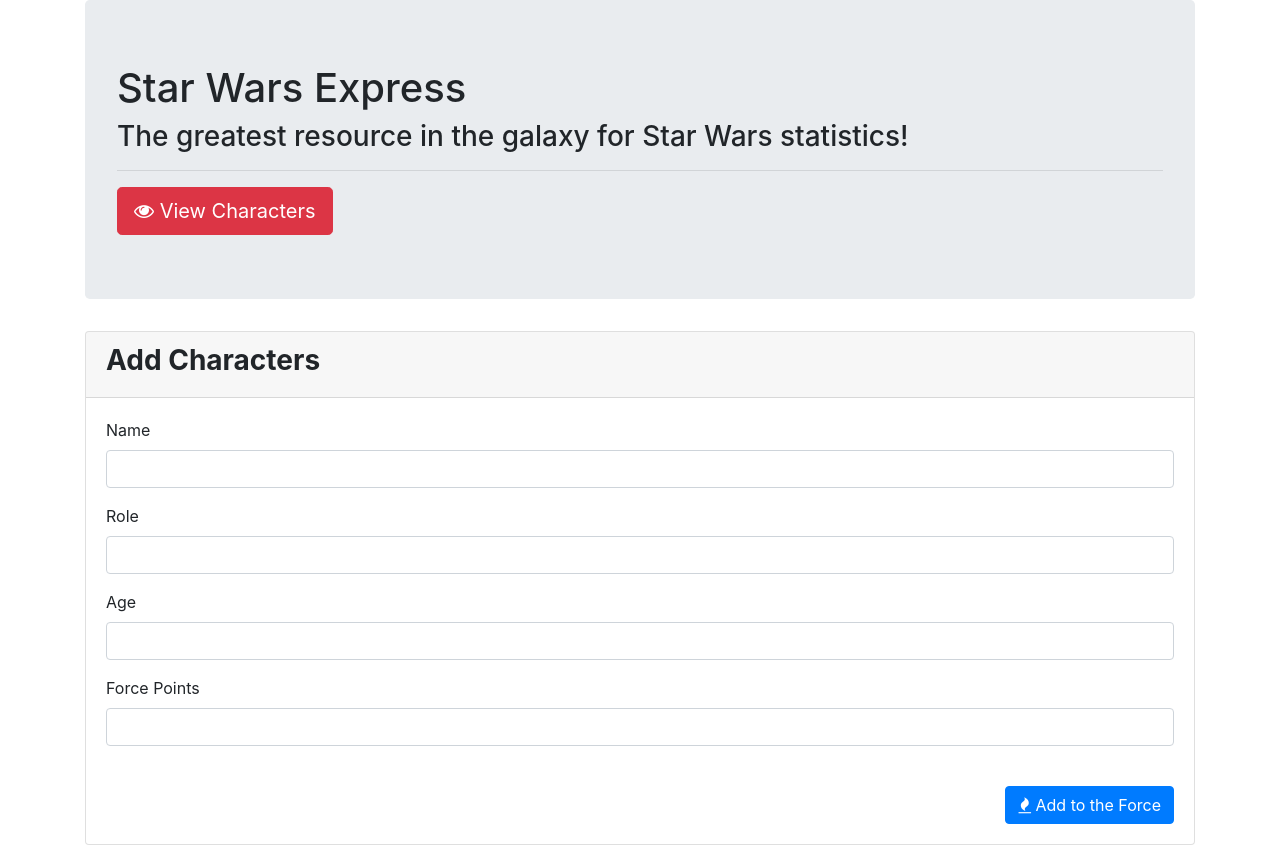
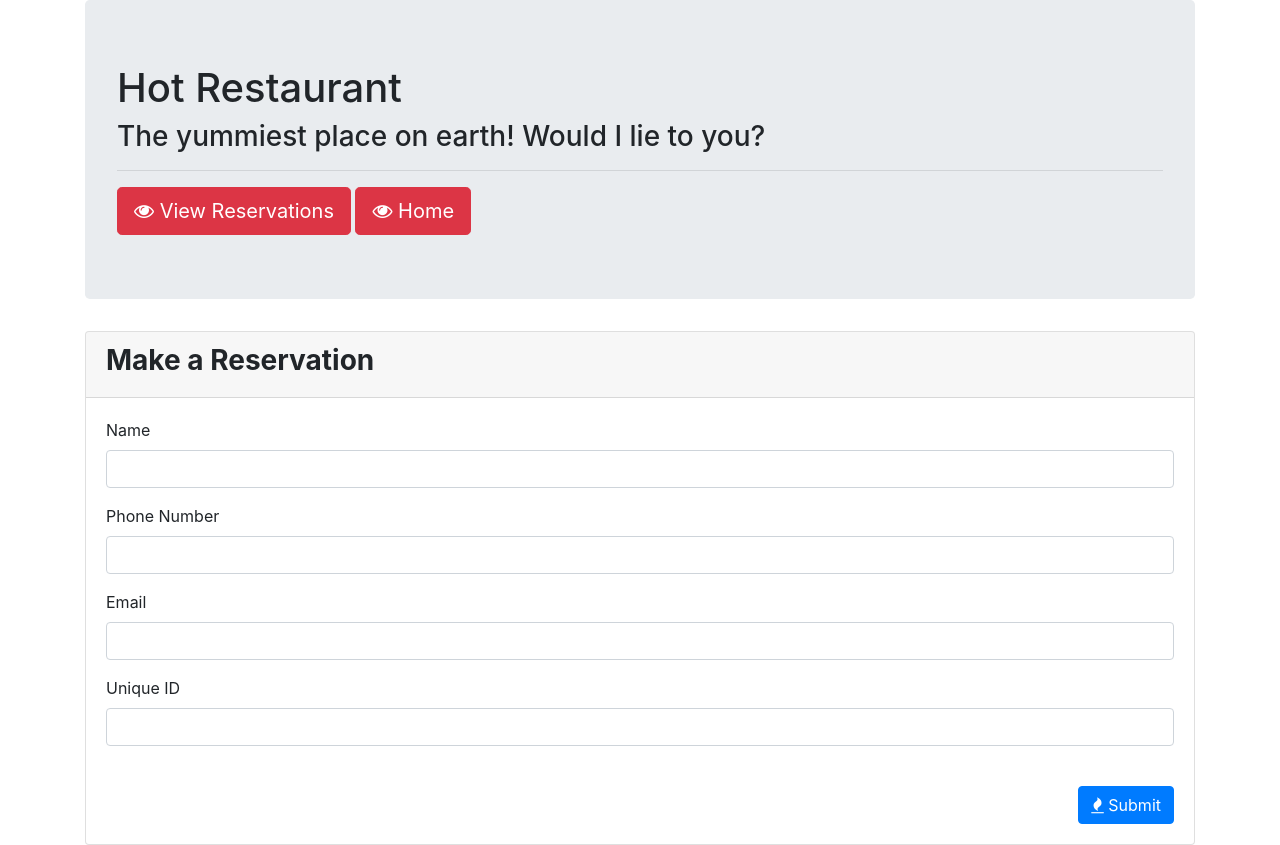
Before and after one commit to MatthewShawn/HotRestaurant, a website: page reservation.html in a window 1280 px wide. Drawn offline with nearby package versions, Linux system fonts and the light colour scheme.

Commit message:
make a reservation page

```diff
--- a/reservation.html
+++ b/reservation.html
@@ -3,7 +3,7 @@
 
 <head>
     <meta charset="UTF-8">
-    <title>Star Wars - Express</title>
+    <title>Hot Restaurant</title>
     <!-- Latest compiled and minified CSS & JS -->
     <link rel="stylesheet" href="https://maxcdn.bootstrapcdn.com/bootstrap/4.0.0/css/bootstrap.min.css">
     <link rel="stylesheet" href="https://stackpath.bootstrapcdn.com/font-awesome/4.7.0/css/font-awesome.min.css">
@@ -16,10 +16,11 @@
 
     <div class="container">
         <div class="jumbotron">
-            <h1>Star Wars Express</h1>
-            <h3>The greatest resource in the galaxy for Star Wars statistics!</h3>
+            <h1>Hot Restaurant</h1>
+            <h3>The yummiest place on earth! Would I lie to you?</h3>
             <hr>
-            <a href="/"><button class="btn btn-danger btn-lg"><span class="fa fa-eye"></span> View Characters</button></a>
+            <a href="/"><button class="btn btn-danger btn-lg"><span class="fa fa-eye"></span> View Reservations</button></a>
+            <a href="/"><button class="btn btn-danger btn-lg"><span class="fa fa-eye"></span> Home</button></a>
         </div>
         <div class="row">
 
@@ -27,7 +28,7 @@
 
                 <div class="card">
                     <div class="card-header">
-                        <h3><strong>Add Characters</strong></h3>
+                        <h3><strong>Make a Reservation</strong></h3>
                     </div>
                     <div class="card-body">
                         <form method="POST" role="form">
@@ -38,24 +39,24 @@
                             </div>
 
                             <div class="form-group">
-                                <label for="role">Role</label>
-                                <input type="text" class="form-control" id="role">
+                                <label for="phone">Phone Number</label>
+                                <input type="text" class="form-control" id="phone">
                             </div>
 
                             <div class="form-group">
-                                <label for="age">Age</label>
-                                <input type="text" class="form-control" id="age">
+                                <label for="email">Email</label>
+                                <input type="text" class="form-control" id="email">
                             </div>
 
                             <div class="form-group">
-                                <label for="force-points">Force Points</label>
-                                <input type="text" class="form-control" id="force-points">
+                                <label for="unique-id">Unique ID</label>
+                                <input type="text" class="form-control" id="unique-id">
                             </div>
 
                         </form>
                         <br>
                         <div class="text-right">
-                            <button type="submit" class="btn btn-primary btn-md" id="add-btn"><span class="fa fa-fire"></span> Add to the Force</button>
+                            <button type="submit" class="btn btn-primary btn-md" id="add-btn"><span class="fa fa-fire"></span> Submit</button>
                         </div>
                     </div>
                 </div>
@@ -68,18 +69,18 @@
         // Question: What does this code do?
         $("#add-btn").on("click", function(event) {
             event.preventDefault();
-            var newCharacter = {
+            var newReservation = {
                 name: $("#name").val().trim(),
-                role: $("#role").val().trim(),
-                age: $("#age").val().trim(),
-                forcePoints: $("#force-points").val().trim()
+                phone: $("#phone").val().trim(),
+                email: $("#email").val().trim(),
+                uniqueId: $("#unique-id").val().trim()
             };
 
             // Question: What does this code do??
-            $.post("/api/characters", newCharacter)
+            $.post("/view/reservations", newReservation)
                 .then(function(data) {
                     console.log("add.html", data);
-                    alert("Adding character...");
+                    alert("Making Reservation...");
                 });
         });
     </script>
```
